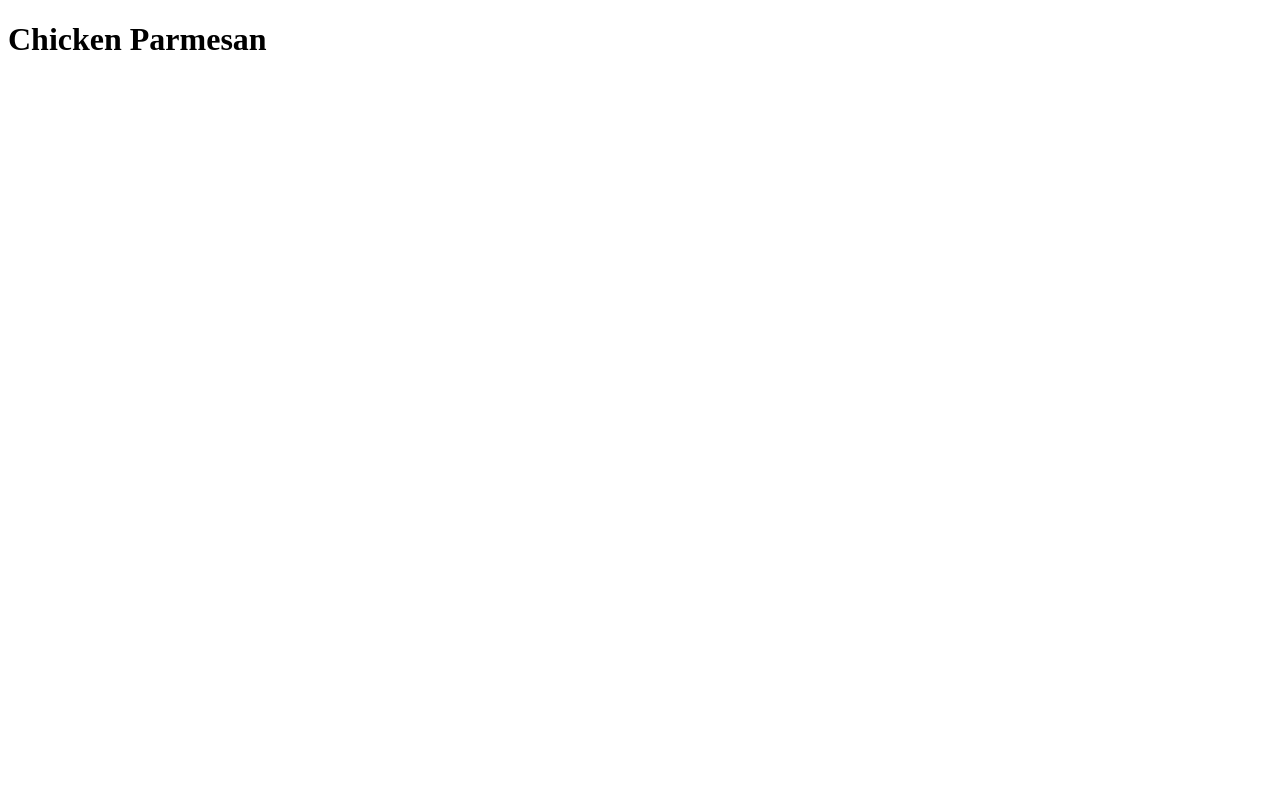
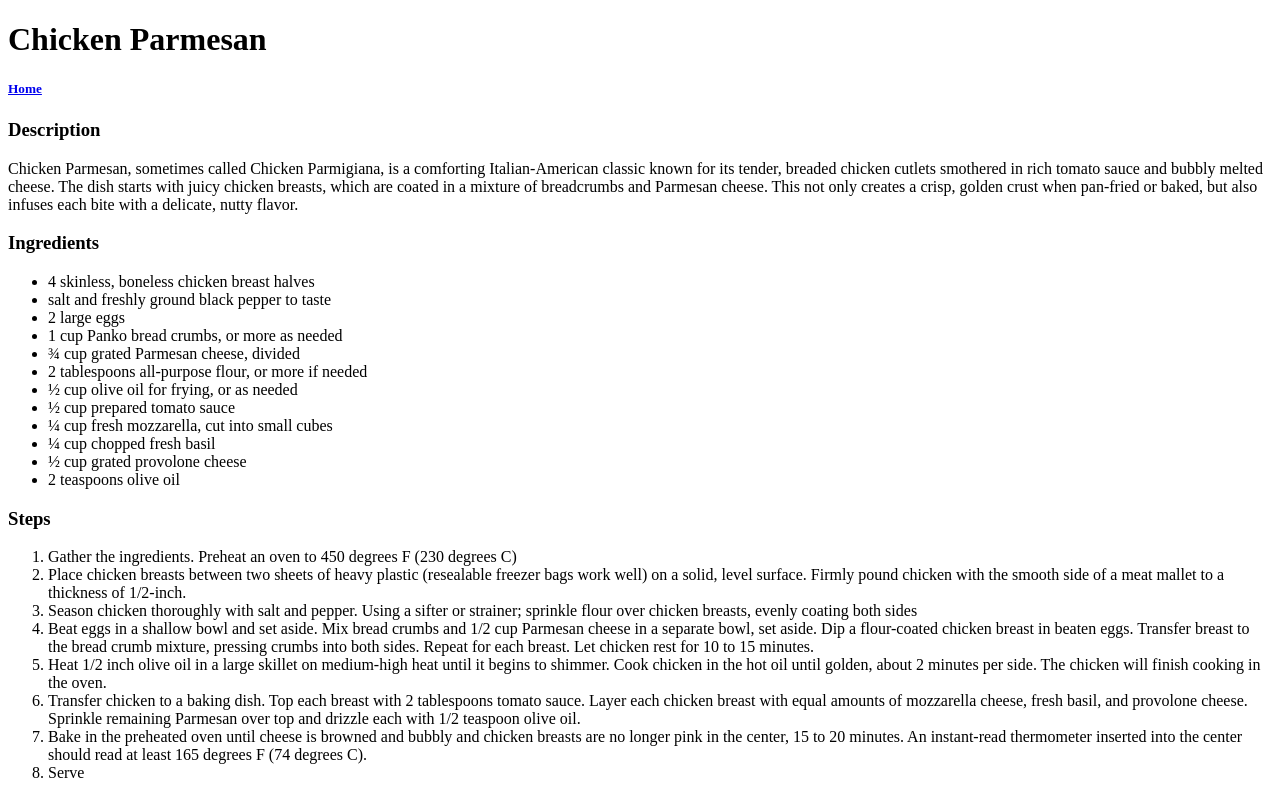
Before and after one commit to solzombii/odin-recipes, a plain HTML site: page recipes/chicken-parmesan.html in a window 1280 px wide. Drawn offline with Linux system fonts and the light colour scheme.

Commit message:
add chicken parmesan recipe

```diff
--- a/recipes/chicken-parmesan.html
+++ b/recipes/chicken-parmesan.html
@@ -7,5 +7,34 @@
 </head>
 <body>
     <h1>Chicken Parmesan</h1>
+    <h5><a href="../index.html">Home</a></h5>
+    <h3>Description</h3>
+    <p>Chicken Parmesan, sometimes called Chicken Parmigiana, is a comforting Italian-American classic known for its tender, breaded chicken cutlets smothered in rich tomato sauce and bubbly melted cheese. The dish starts with juicy chicken breasts, which are coated in a mixture of breadcrumbs and Parmesan cheese. This not only creates a crisp, golden crust when pan-fried or baked, but also infuses each bite with a delicate, nutty flavor.</p>
+    <h3>Ingredients</h3>
+    <ul>
+        <li>4 skinless, boneless chicken breast halves</li>
+        <li>salt and freshly ground black pepper to taste</li>
+        <li>2 large eggs</li>
+        <li>1 cup Panko bread crumbs, or more as needed</li>
+        <li>¾ cup grated Parmesan cheese, divided</li>
+        <li>2 tablespoons all-purpose flour, or more if needed</li>
+        <li>½ cup olive oil for frying, or as needed</li>
+        <li>½ cup prepared tomato sauce</li>
+        <li>¼ cup fresh mozzarella, cut into small cubes</li>
+        <li>¼ cup chopped fresh basil</li>
+        <li>½ cup grated provolone cheese</li>
+        <li>2 teaspoons olive oil</li>
+    </ul>
+    <h3>Steps</h3>
+    <ol>
+        <li>Gather the ingredients. Preheat an oven to 450 degrees F (230 degrees C)</li>
+        <li>Place chicken breasts between two sheets of heavy plastic (resealable freezer bags work well) on a solid, level surface. Firmly pound chicken with the smooth side of a meat mallet to a thickness of 1/2-inch.</li>
+        <li>Season chicken thoroughly with salt and pepper. Using a sifter or strainer; sprinkle flour over chicken breasts, evenly coating both sides</li>
+        <li>Beat eggs in a shallow bowl and set aside. Mix bread crumbs and 1/2 cup Parmesan cheese in a separate bowl, set aside. Dip a flour-coated chicken breast in beaten eggs. Transfer breast to the bread crumb mixture, pressing crumbs into both sides. Repeat for each breast. Let chicken rest for 10 to 15 minutes.</li>
+        <li>Heat 1/2 inch olive oil in a large skillet on medium-high heat until it begins to shimmer. Cook chicken in the hot oil until golden, about 2 minutes per side. The chicken will finish cooking in the oven.</li>
+        <li>Transfer chicken to a baking dish. Top each breast with 2 tablespoons tomato sauce. Layer each chicken breast with equal amounts of mozzarella cheese, fresh basil, and provolone cheese. Sprinkle remaining Parmesan over top and drizzle each with 1/2 teaspoon olive oil.</li>
+        <li>Bake in the preheated oven until cheese is browned and bubbly and chicken breasts are no longer pink in the center, 15 to 20 minutes. An instant-read thermometer inserted into the center should read at least 165 degrees F (74 degrees C).</li>
+        <li>Serve</li>
+    </ol>
 </body>
 </html>
```
